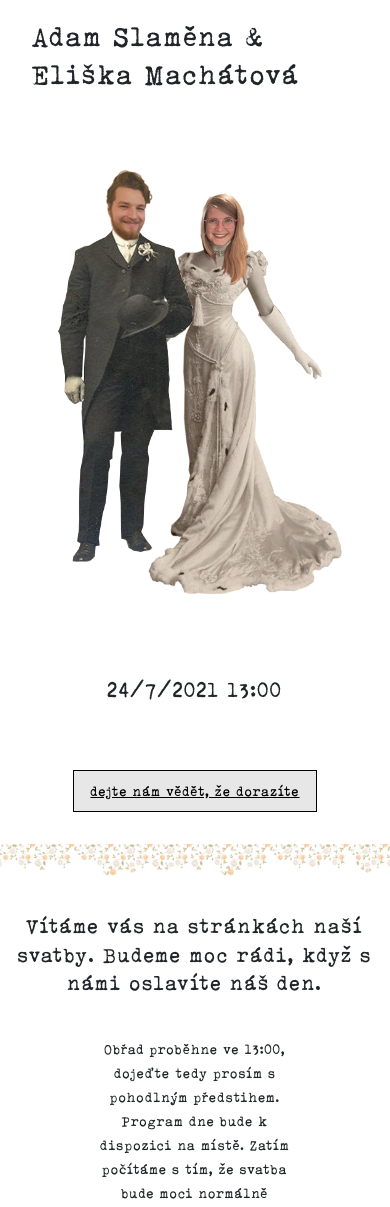
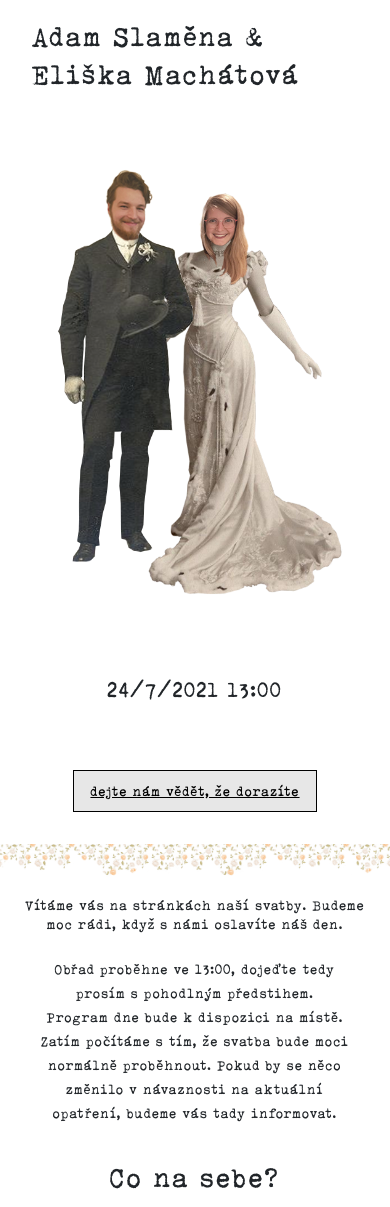
Before and after one commit to jan-siegl/mastna, a React (Create React App) app: page / in a window 390 px wide. Shown: the top 1207 px of the page. Built offline with nearby package versions, Linux system fonts and the light colour scheme.

Commit message:
main mobile

```diff
--- a/src/main.scss
+++ b/src/main.scss
@@ -21,3 +21,32 @@
     margin: 1rem auto;
   }
 }
+
+@media only screen and (max-width: 780px) {
+  .main-wrapper {
+    br {
+      display: block;
+    }
+
+    h3 {
+      font-size: 1rem;
+      text-align: center;
+      padding: 1rem 1rem;
+    }
+  }
+
+  .main {
+    width: 100%;
+    margin: 0;
+    text-align: center;
+    padding: 0 2rem;
+
+    p {
+      margin-bottom: 2rem;
+    }
+
+    img {
+      margin: 1rem auto;
+    }
+  }
+}
```
